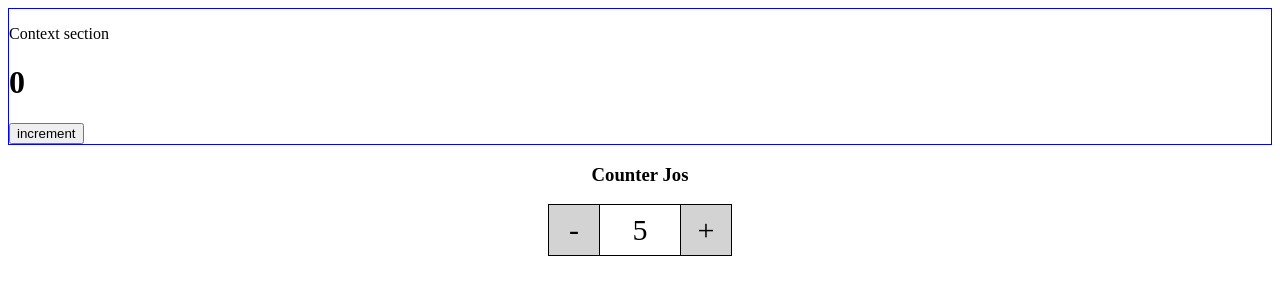
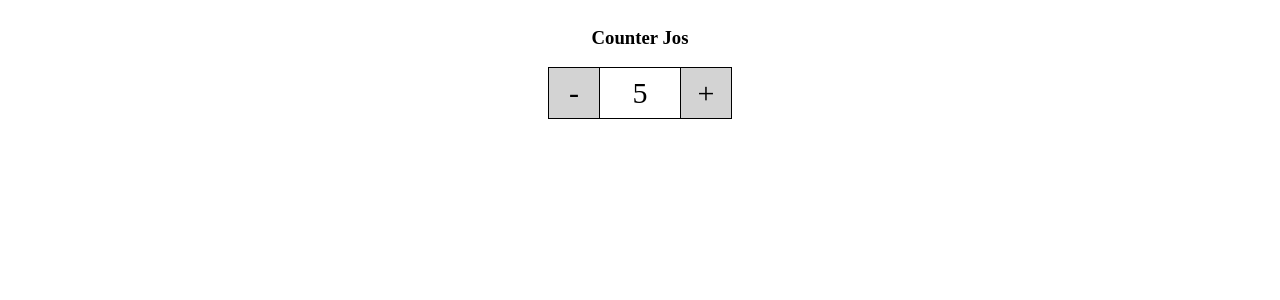
Before and after one commit to hdinjos/react-logic-sparated, a React (Create React App) app: page / in a window 1280 px wide. Shown: the top 300 px of the page. Built offline with nearby package versions, Linux system fonts and the light colour scheme.

Commit message:
change readme.md

```diff
--- a/src/App.js
+++ b/src/App.js
@@ -11,7 +11,6 @@ function App() {
 
   return (
     <CounterContext.Provider value={{ counter, increment }}>
-      <RenderContext />
       <QualitySelector />
     </CounterContext.Provider>
   );
```
Also changed, not shown: 1 other file (tests, documents, lock files or other folders).
